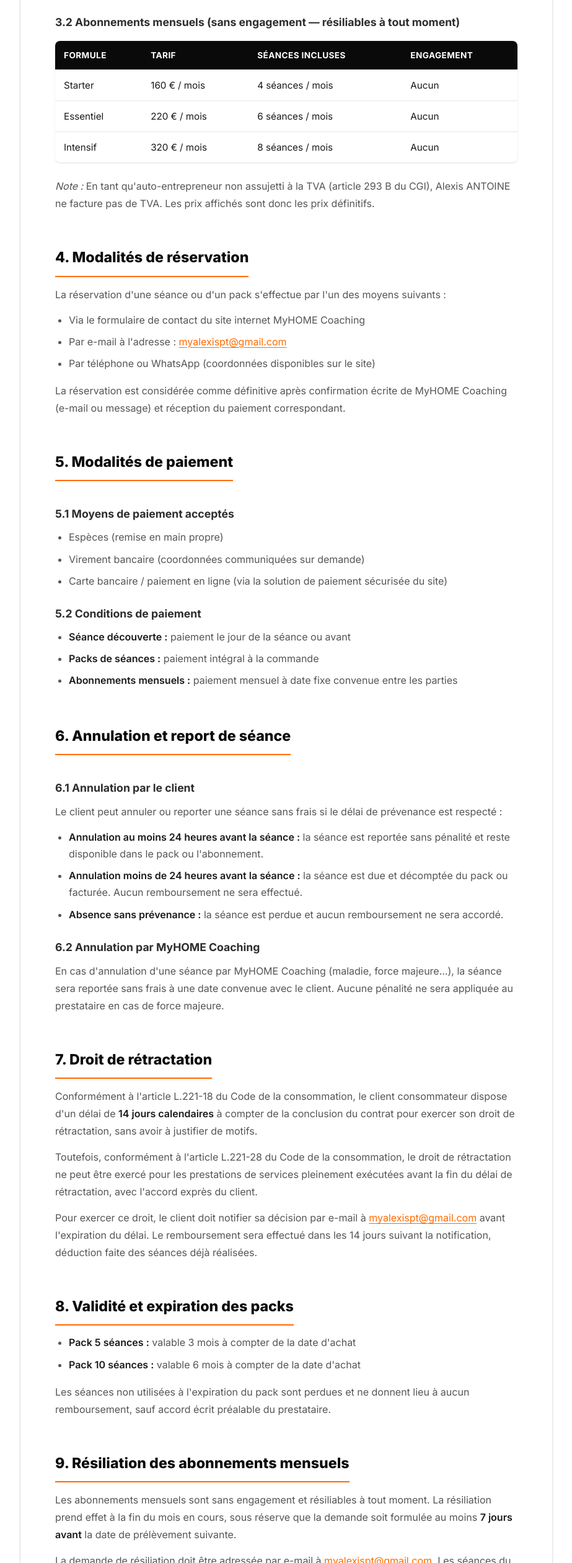
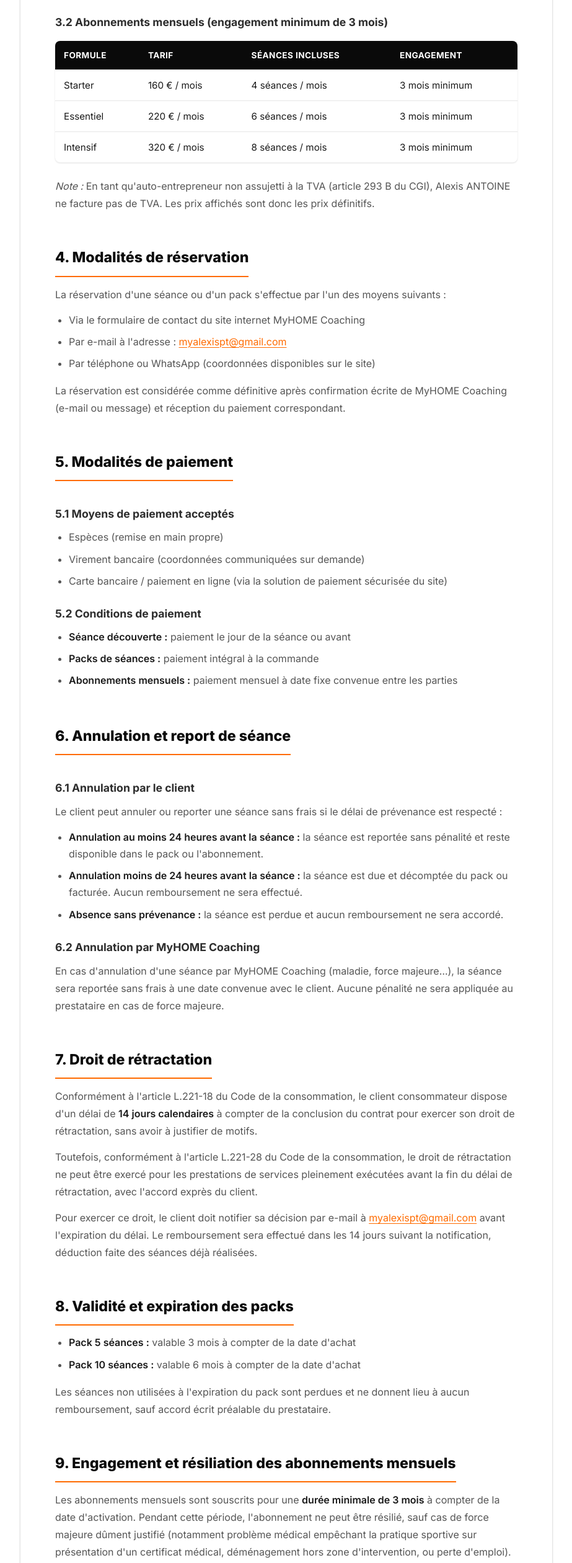
Before and after one commit to alexisantoine09-cmd/myhomecoaching, a plain HTML site: page cgv.html in a window 1280 px wide. Shown: the part 1738-4259 px from the top of the page at 62% size, without its empty margins (178-1101 px from the left). Drawn offline with Linux system fonts and the light colour scheme.

Commit message:
Add files via upload

```diff
--- a/cgv.html
+++ b/cgv.html
@@ -108,7 +108,7 @@
           </tbody>
         </table>
 
-        <h3>3.2 Abonnements mensuels (sans engagement — résiliables à tout moment)</h3>
+        <h3>3.2 Abonnements mensuels (engagement minimum de 3 mois)</h3>
         <table class="legal-table">
           <thead>
             <tr>
@@ -123,19 +123,19 @@
               <td>Starter</td>
               <td>160 € / mois</td>
               <td>4 séances / mois</td>
-              <td>Aucun</td>
+              <td>3 mois minimum</td>
             </tr>
             <tr>
               <td>Essentiel</td>
               <td>220 € / mois</td>
               <td>6 séances / mois</td>
-              <td>Aucun</td>
+              <td>3 mois minimum</td>
             </tr>
             <tr>
               <td>Intensif</td>
               <td>320 € / mois</td>
               <td>8 séances / mois</td>
-              <td>Aucun</td>
+              <td>3 mois minimum</td>
             </tr>
           </tbody>
         </table>
@@ -192,8 +192,9 @@
         </ul>
         <p>Les séances non utilisées à l'expiration du pack sont perdues et ne donnent lieu à aucun remboursement, sauf accord écrit préalable du prestataire.</p>
 
-        <h2>9. Résiliation des abonnements mensuels</h2>
-        <p>Les abonnements mensuels sont sans engagement et résiliables à tout moment. La résiliation prend effet à la fin du mois en cours, sous réserve que la demande soit formulée au moins <strong>7 jours avant</strong> la date de prélèvement suivante.</p>
+        <h2>9. Engagement et résiliation des abonnements mensuels</h2>
+        <p>Les abonnements mensuels sont souscrits pour une <strong>durée minimale de 3 mois</strong> à compter de la date d'activation. Pendant cette période, l'abonnement ne peut être résilié, sauf cas de force majeure dûment justifié (notamment problème médical empêchant la pratique sportive sur présentation d'un certificat médical, déménagement hors zone d'intervention, ou perte d'emploi).</p>
+        <p>À l'issue de la période d'engagement de 3 mois, l'abonnement se poursuit de mois en mois et devient résiliable à tout moment. La résiliation prend alors effet à la fin du mois en cours, sous réserve que la demande soit formulée au moins <strong>7 jours avant</strong> la date de prélèvement suivante.</p>
         <p>La demande de résiliation doit être adressée par e-mail à <a href="mailto:myalexispt@gmail.com">myalexispt@gmail.com</a>. Les séances du mois en cours restent dues et aucun remboursement partiel ne sera effectué pour les jours non utilisés.</p>
 
         <h2>10. Obligations et responsabilités du client</h2>
```
Also changed, not shown: index.html (+1 -1 lines).
